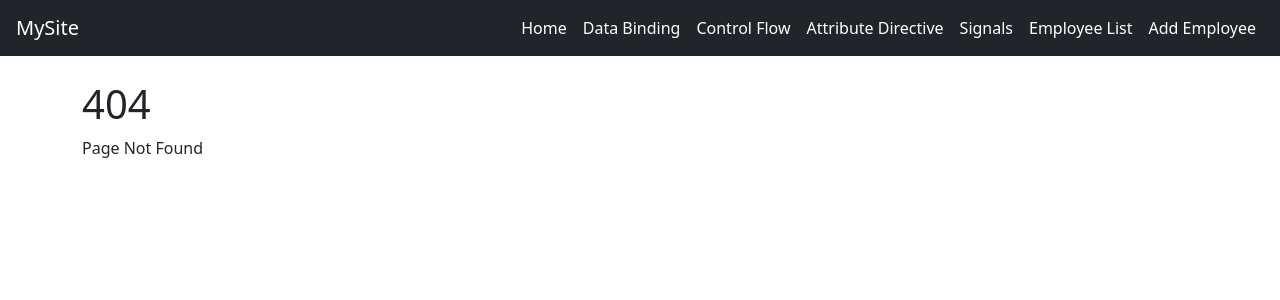
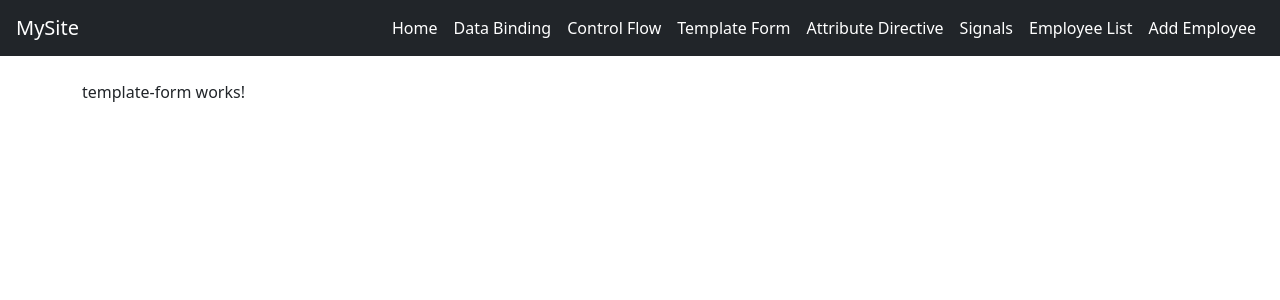
Before and after one commit to PalleWestermann/angular21_project, an Angular app: page /template-form in a window 1280 px wide. Before the commit this address had no page. Shown: the top 300 px of the page. Built offline with nearby package versions, Linux system fonts and the light colour scheme.

Commit message:
Pre Template Form Work

```diff
--- a/src/app/app.html
+++ b/src/app/app.html
@@ -11,6 +11,9 @@
     </li>
     <li class="nav-item">
       <a class="nav-link text-white" routerLink="control-flow">Control Flow</a>
+    </li>
+      <li class="nav-item">
+      <a class="nav-link text-white" routerLink="template-form">Template Form</a>
     </li>
     <li class="nav-item">
       <a class="nav-link text-white" routerLink="attribute-directive">Attribute Directive</a>
--- a/src/app/app.routes.ts
+++ b/src/app/app.routes.ts
@@ -6,6 +6,7 @@ import { EmployeeList } from './pages/employee-list/employee-list';
 import { NotFound } from './pages/not-found/not-found';
 import { Signals } from './pages/signals/signals';
 import { ControlFlow } from './pages/control-flow/control-flow';
+import { TemplateForm } from './pages/template-form/template-form';
 
 export const routes: Routes = [
 
@@ -35,6 +36,10 @@ export const routes: Routes = [
     component:AttributeDirective,
   },
   {
+    path:'template-form',
+    component:TemplateForm,
+  },
+  {
     path:'signals',
     component:Signals,
   },
--- /dev/null
+++ b/src/app/pages/template-form/template-form.html
@@ -0,0 +1 @@
+<p>template-form works!</p>
```
Also changed, not shown: src/app/pages/template-form/template-form.ts (added, +11 -0 lines), src/app/pages/template-form/template-form.css (added), 1 other file (tests, documents, lock files or other folders).
